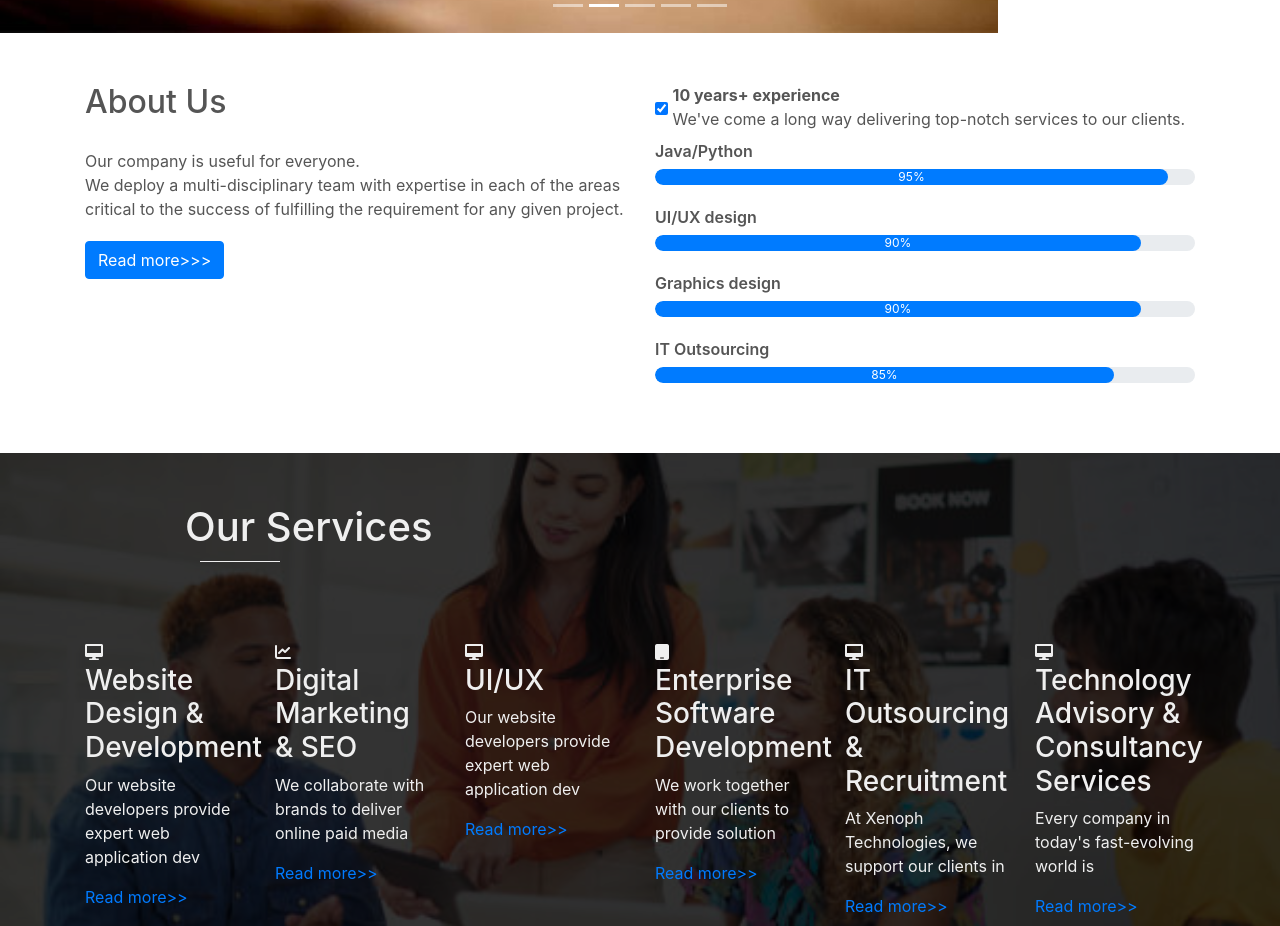
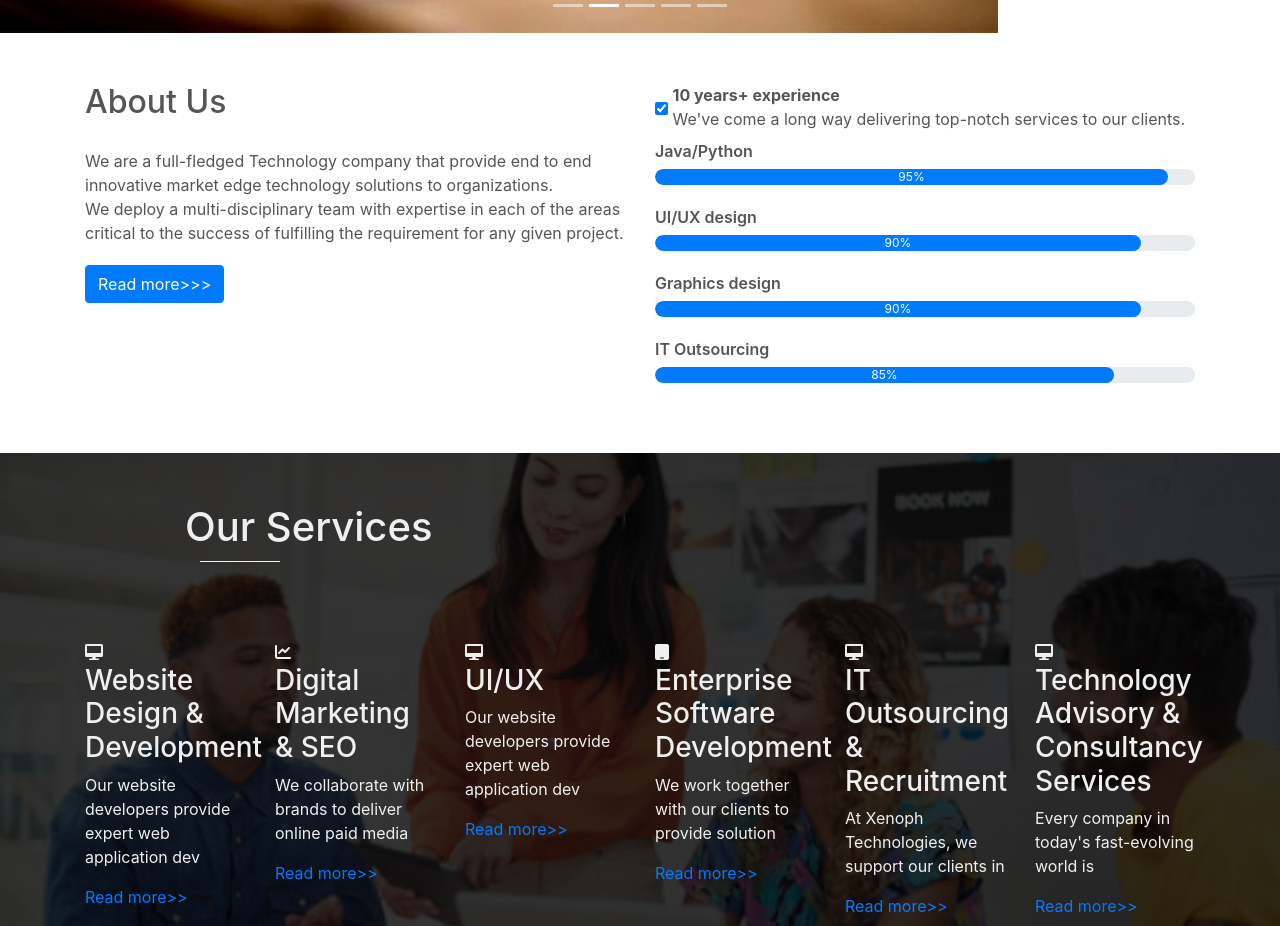
Before and after one commit to afolarsade/digital-website, a plain HTML site: page index.html in a window 1280 px wide. Shown: the part 1000-1926 px from the top of the page. Drawn offline with nearby package versions, Linux system fonts and the light colour scheme.

Commit message:
new changes in the about us

```diff
--- a/index.html
+++ b/index.html
@@ -86,7 +86,8 @@
               <div class="col-md-6">
                 <h2>About Us</h2>
                 <div class="about-content">
-                  Our company is useful for everyone. <br>
+                  We are a full-fledged Technology company that provide  end  to  end innovative market edge
+         technology solutions to organizations. <br>
           We deploy a multi-disciplinary team with expertise in each of the areas <br> critical to the success of fulfilling
            the requirement for any given project.
                 </div>
```
